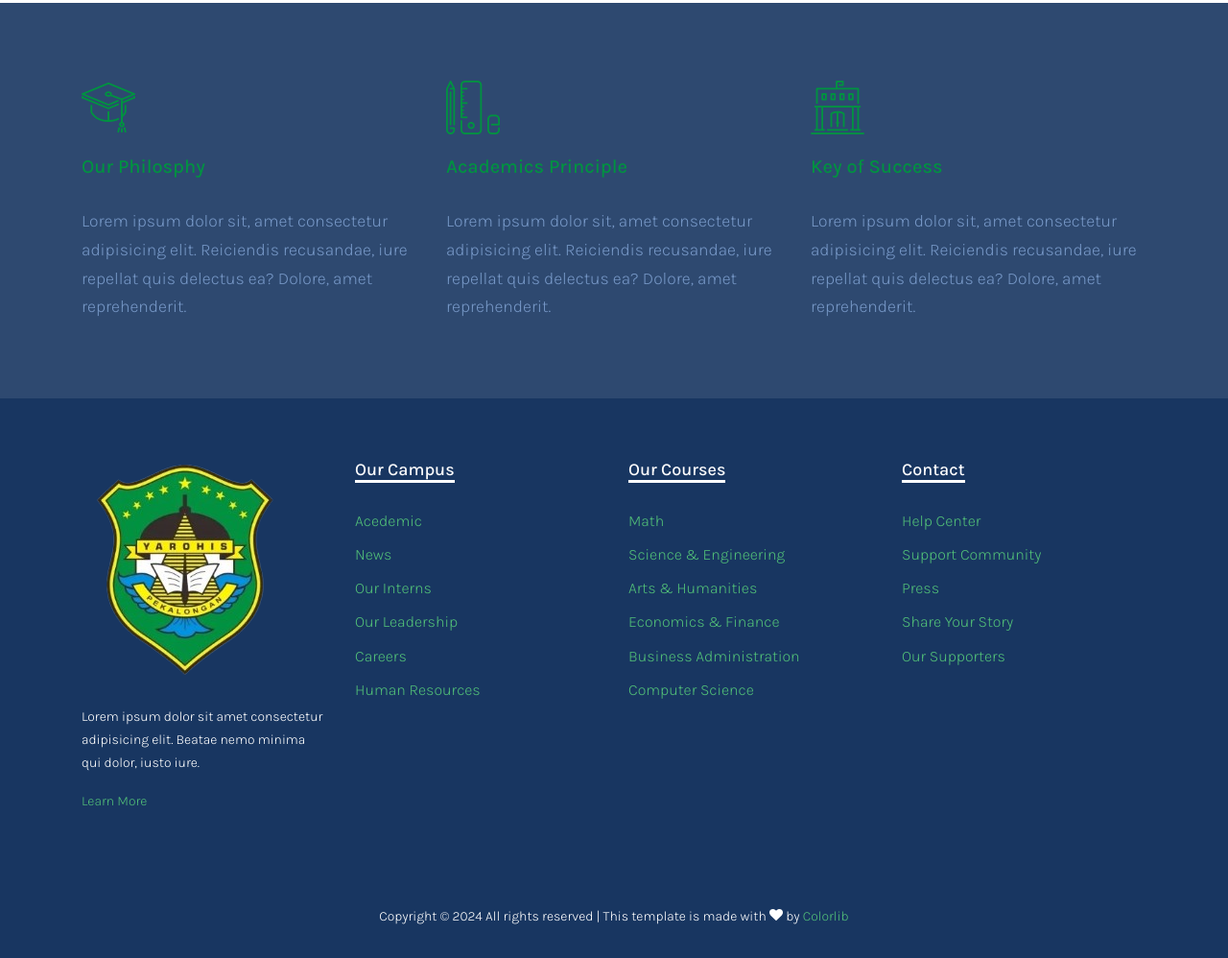
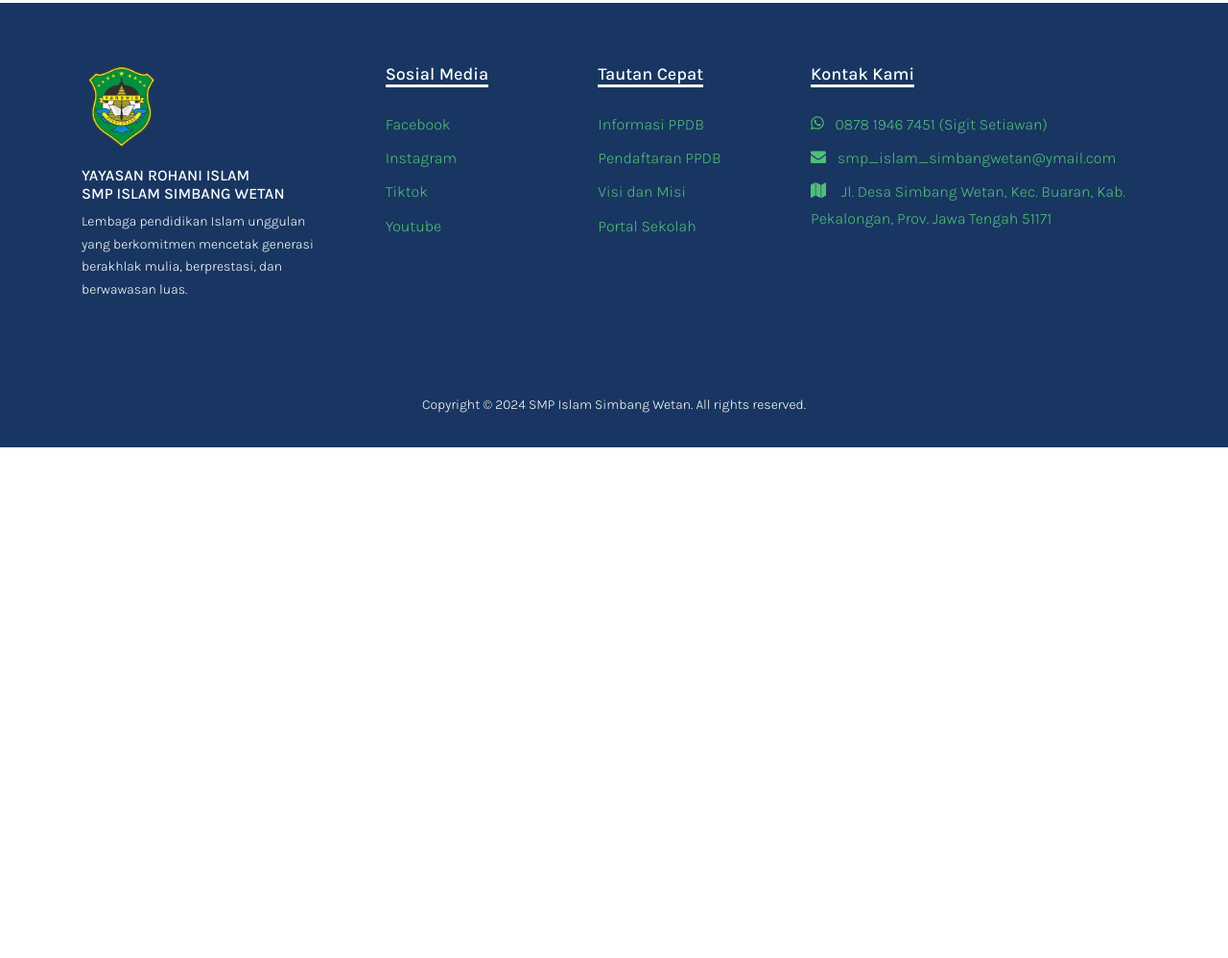
Before and after one commit to rachmadzii/yarohis-web-profile, a plain HTML site: page course-single.html in a window 1280 px wide. Shown: the part 3832-4830 px from the top of the page at 96% size. After the commit the page ends 4298 px from the top, so only its background shows below. Drawn offline with Linux system fonts and the light colour scheme; files whose address does not match are found by name; a web font is replaced by a local one.

Commit message:
Update course-single.html

```diff
--- a/course-single.html
+++ b/course-single.html
@@ -376,7 +376,7 @@
         </div>
       </div>
 
-      <div
+      <!-- <div
         class="section-bg style-1"
         style="background-image: url('images/hero_1.jpg')"
       >
@@ -411,51 +411,95 @@
             </div>
           </div>
         </div>
-      </div>
+      </div> -->
 
       <div class="footer">
         <div class="container">
-          <div class="row">
+          <div class="row justify-content-between">
             <div class="col-lg-3">
-              <p class="mb-4">
-                <img src="images/logo.png" alt="Image" class="img-fluid" />
+              <p class="mb-3">
+                <img src="images/logo.png" alt="Image" height="90" />
               </p>
+              <h6>
+                YAYASAN ROHANI ISLAM <br />
+                SMP ISLAM SIMBANG WETAN
+              </h6>
               <p>
-                Lorem ipsum dolor sit amet consectetur adipisicing elit. Beatae
-                nemo minima qui dolor, iusto iure.
+                Lembaga pendidikan Islam unggulan yang berkomitmen mencetak
+                generasi berakhlak mulia, berprestasi, dan berwawasan luas.
               </p>
-              <p><a href="#">Learn More</a></p>
             </div>
-            <div class="col-lg-3">
-              <h3 class="footer-heading"><span>Our Campus</span></h3>
+            <div class="col-lg-2">
+              <h3 class="footer-heading"><span>Sosial Media</span></h3>
               <ul class="list-unstyled">
-                <li><a href="#">Acedemic</a></li>
-                <li><a href="#">News</a></li>
-                <li><a href="#">Our Interns</a></li>
-                <li><a href="#">Our Leadership</a></li>
-                <li><a href="#">Careers</a></li>
-                <li><a href="#">Human Resources</a></li>
+                <li>
+                  <a
+                    href="https://www.facebook.com/people/SMP-Islam-Simbang-Wetan/61553300758556/?mibextid=ZbWKwL"
+                    target="_blank"
+                  >
+                    Facebook
+                  </a>
+                </li>
+                <li>
+                  <a
+                    href="https://www.instagram.com/smpyarohissimbangwetan?igsh=NGQ4c3kyZWsxdzh0"
+                    target="_blank"
+                  >
+                    Instagram
+                  </a>
+                </li>
+                <li>
+                  <a
+                    href="https://www.tiktok.com/@smpisimbwet/video/7370155077341809926"
+                    target="_blank"
+                  >
+                    Tiktok
+                  </a>
+                </li>
+                <li>
+                  <a
+                    href="https://www.youtube.com/@smpislamsimbangwetanreal1847"
+                    target="_blank"
+                  >
+                    Youtube
+                  </a>
+                </li>
               </ul>
             </div>
-            <div class="col-lg-3">
-              <h3 class="footer-heading"><span>Our Courses</span></h3>
+            <div class="col-lg-2">
+              <h3 class="footer-heading"><span>Tautan Cepat</span></h3>
               <ul class="list-unstyled">
-                <li><a href="#">Math</a></li>
-                <li><a href="#">Science &amp; Engineering</a></li>
-                <li><a href="#">Arts &amp; Humanities</a></li>
-                <li><a href="#">Economics &amp; Finance</a></li>
-                <li><a href="#">Business Administration</a></li>
-                <li><a href="#">Computer Science</a></li>
+                <li><a href="admissions.html">Informasi PPDB</a></li>
+                <li><a href="admissions.html">Pendaftaran PPDB</a></li>
+                <li><a href="course-single.html">Visi dan Misi</a></li>
+                <li><a href="https://distudi.id">Portal Sekolah</a></li>
               </ul>
             </div>
-            <div class="col-lg-3">
-              <h3 class="footer-heading"><span>Contact</span></h3>
+            <div class="col-lg-4">
+              <h3 class="footer-heading"><span>Kontak Kami</span></h3>
               <ul class="list-unstyled">
-                <li><a href="#">Help Center</a></li>
-                <li><a href="#">Support Community</a></li>
-                <li><a href="#">Press</a></li>
-                <li><a href="#">Share Your Story</a></li>
-                <li><a href="#">Our Supporters</a></li>
+                <li>
+                  <a href="https://wa.link/1e017m" target="_blank">
+                    <span class="icon-whatsapp mr-2"></span>
+                    0878 1946 7451 (Sigit Setiawan)
+                  </a>
+                </li>
+                <li>
+                  <a href="mailto:smp_islam_simbangwetan@ymail.com">
+                    <span class="icon-envelope mr-2"></span>
+                    smp_islam_simbangwetan@ymail.com
+                  </a>
+                </li>
+                <li>
+                  <a
+                    href="https://maps.app.goo.gl/7puS21EbSmcTiY1j6"
+                    target="_blank"
+                  >
+                    <span class="icon-map mr-2"> </span>
+                    Jl. Desa Simbang Wetan, Kec. Buaran, Kab. Pekalongan, Prov.
+                    Jawa Tengah 51171
+                  </a>
+                </li>
               </ul>
             </div>
           </div>
@@ -464,15 +508,11 @@
             <div class="col-12">
               <div class="copyright">
                 <p>
-                  <!-- Link back to Colorlib can't be removed. Template is licensed under CC BY 3.0. -->
                   Copyright &copy;
                   <script>
                     document.write(new Date().getFullYear())
                   </script>
-                  All rights reserved | This template is made with
-                  <i class="icon-heart" aria-hidden="true"></i> by
-                  <a href="https://colorlib.com" target="_blank">Colorlib</a>
-                  <!-- Link back to Colorlib can't be removed. Template is licensed under CC BY 3.0. -->
+                  SMP Islam Simbang Wetan. All rights reserved.
                 </p>
               </div>
             </div>
```
